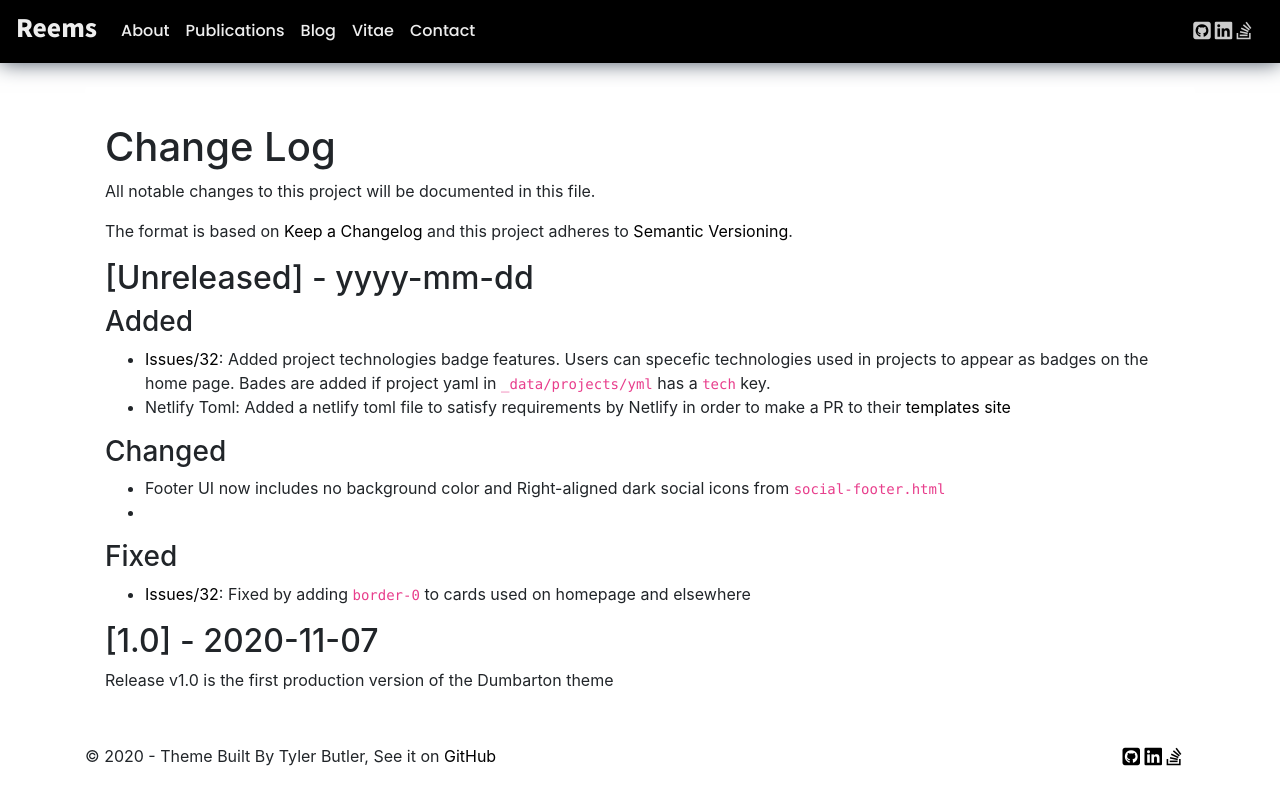
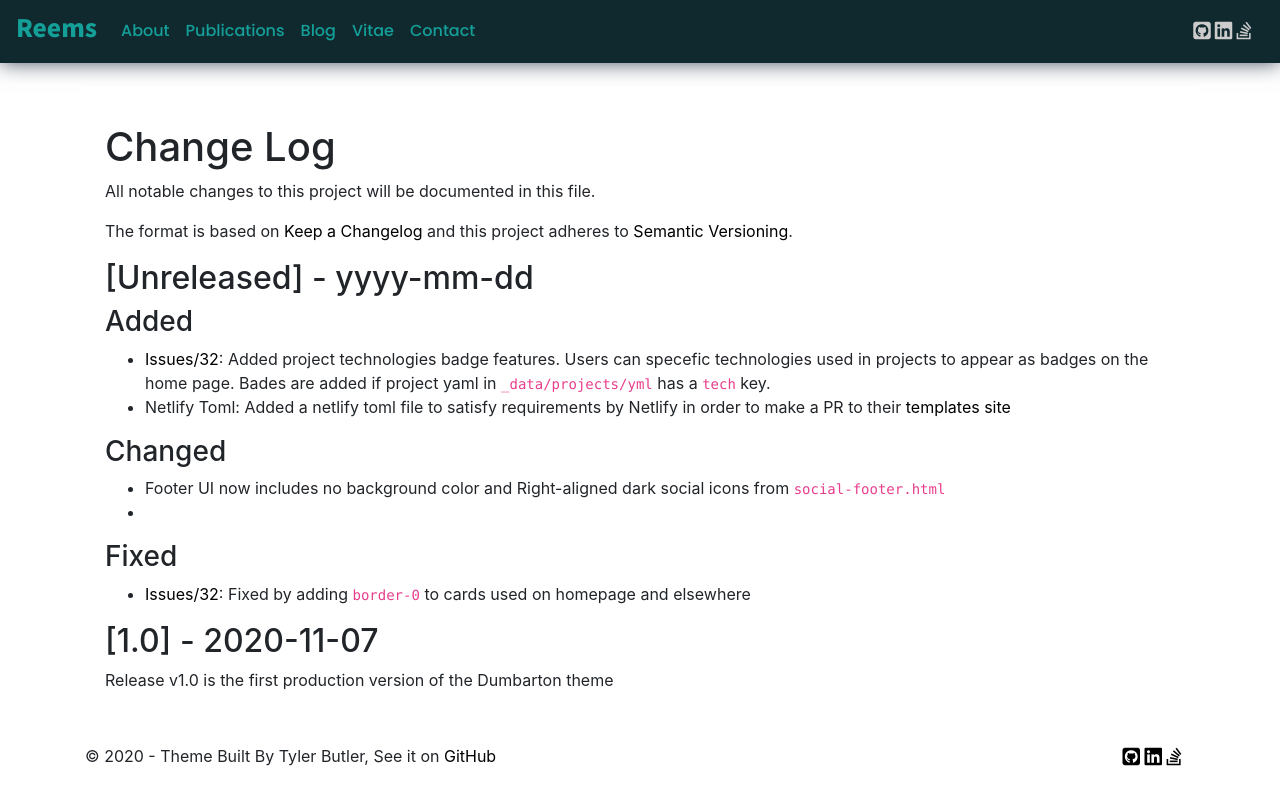
Before and after one commit to reemstk/reemstk.github.io, a Jekyll site: the page built from CHANGELOG.md, in a window 1280 px wide. Shown: the top 805 px of the page. Built offline with Jekyll 4.4.1, drawn with Linux system fonts in a browser that asks for light colours; nearby versions of some CDN libraries; our own code applies the rules of GitHub Pages for plain Markdown files; comment, search, counter and statistics services are not loaded.

Commit message:
Update _config.yml

```diff
--- a/_config.yml
+++ b/_config.yml
@@ -39,7 +39,7 @@
 #========================================#
 # --------- UI THEMES -------------------#
 #========================================#
-ui_theme: dark                                 # abyss Create your own theme by setting options in _data/themes.yml
+ui_theme: abyss                                 # abyss Create your own theme by setting options in _data/themes.yml
 
 
 # =======================================#
@@ -71,7 +71,7 @@
 # =======================================#
 # -----------HOME PAGE  SETTINGS --------#
 #========================================#
-home_option: timeline                               # options: education, skills, timeline
+home_option: skills                               # options: education, skills, timeline
 
 # =======================================#          # These  settings are for demo purposes only, things like
 # -----------HELP SETTINGS---------------#          #     popup toasts and tooltips designed to help new
```
